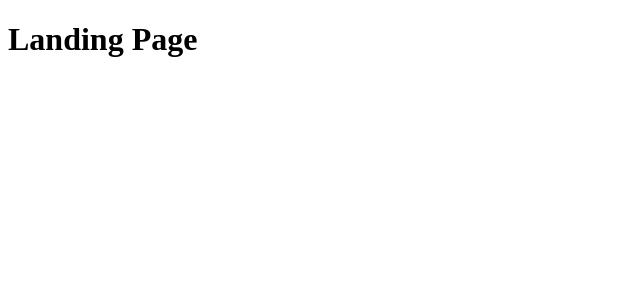
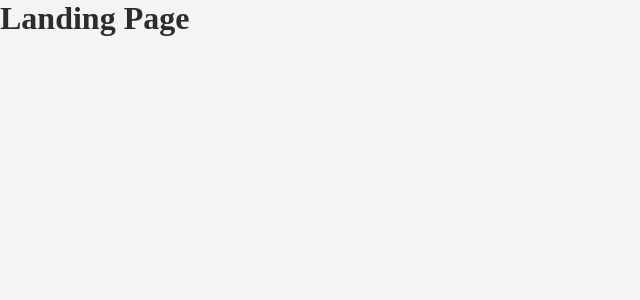
Before and after one commit to lucasemn1/boticash, a React (Create React App) app: page / in a window 1280 px wide. Shown: the top 300 px of the page, without its empty margins (0-640 px from the left). Built offline with nearby package versions, Linux system fonts and the light colour scheme.

Commit message:
Configurando o styled components

```diff
--- a/package.json
+++ b/package.json
@@ -19,6 +19,7 @@
     "react-router-dom": "^5.2.0",
     "react-scripts": "4.0.3",
     "redux": "^4.0.5",
+    "styled-components": "^5.2.3",
     "typescript": "^4.1.2",
     "web-vitals": "^1.0.1"
   },
@@ -47,6 +48,7 @@
     ]
   },
   "devDependencies": {
+    "@types/styled-components": "^5.1.9",
     "eslint-plugin-import": "^2.22.1"
   }
 }
--- a/src/App.tsx
+++ b/src/App.tsx
@@ -1,11 +1,20 @@
+// Redux
 import { Provider } from "react-redux";
+import store from "./redux/store";
+
+// Pages and styles
 import Landing from "./pages/Landing/Landing";
-import store from "./redux/store";
+import GlobalStyle from "./styles/global";
+import { ThemeProvider } from "styled-components";
+import { lightTheme } from "./styles/themes";
 
 function App() {
   return (
     <Provider store={store}>
-      <Landing />
+      <ThemeProvider theme={lightTheme}>
+        <GlobalStyle/>
+        <Landing />
+      </ThemeProvider>
     </Provider>
   );
 }
--- a/src/Router.tsx
+++ b/src/Router.tsx
@@ -1,12 +1,12 @@
 import { FC } from "react";
 import { BrowserRouter, Switch, Route } from "react-router-dom";
-import App from "./App";
+import Landing from "./pages/Landing/Landing";
 
 const Router: FC = () => {
   return (
     <BrowserRouter>
       <Switch>
-        <Route path="/" exact component={App}/>
+        <Route path="/" exact component={Landing}/>
       </Switch>
     </BrowserRouter>
   );
--- a/src/index.tsx
+++ b/src/index.tsx
@@ -1,11 +1,11 @@
 import React from 'react';
 import ReactDOM from 'react-dom';
+import App from './App';
 import reportWebVitals from './reportWebVitals';
-import Router from "./Router";
 
 ReactDOM.render(
   <React.StrictMode>
-    <Router />
+    <App />
   </React.StrictMode>,
   document.getElementById('root')
 );
--- /dev/null
+++ b/src/styles/global.ts
@@ -0,0 +1,14 @@
+import { createGlobalStyle } from "styled-components";
+
+export default createGlobalStyle`
+  * {
+    margin: 0;
+    padding: 0;
+    box-sizing: border-box;
+  }
+
+  body {
+    background-color: ${props => props.theme.colors.getBackgroundColor()};
+    color: ${props => props.theme.colors.getBackgroundContrastColor()};
+  }
+`;
--- /dev/null
+++ b/src/styles/styled.d.ts
@@ -0,0 +1,6 @@
+import "styled-components";
+import { ITheme } from "./themes";
+
+declare module "styled-components" {
+  export interface DefaultTheme extends ITheme {};
+}
--- /dev/null
+++ b/src/styles/themes.ts
@@ -0,0 +1,57 @@
+
+
+export interface ITheme {
+  title: string;
+  colors: {
+    primary: string;
+    primaryHover: string;
+    secondary: string;
+    secondaryHover: string;
+    danger: string;
+    dark: string;
+    dark2: string;
+    dark3: string;
+    light: string;
+    light2: string;
+    light3: string;
+    light4: string;
+    getBackgroundColor: () => string;
+    getBackgroundColor2: () => string;
+    getBackgroundContrastColor: () => string;
+    getBackgroundContrastColor2: () => string;
+  },
+}
+
+export const lightTheme: ITheme = {
+  title: "light",
+  colors: {
+    primary: "rgb(141, 198, 63)",
+    primaryHover: "rgb(75, 116, 20)",
+    secondary: "rgb(245, 130, 32)",
+    secondaryHover: "rgb(241, 90, 34)",
+    danger: "rgb(241, 71, 34)",
+    dark: "rgb(44, 44, 44)",
+    dark2: "rgb(116, 116, 116)",
+    dark3: "rgb(190, 190, 190)",
+    light: "rgb(255, 255, 255)",
+    light2: "rgb(252, 252, 252)",
+    light3: "rgb(244, 244, 244)",
+    light4: "rgb(228, 228, 228)",
+
+    getBackgroundColor() {
+      return this.light3;
+    },
+
+    getBackgroundColor2() {
+      return this.light;
+    },
+
+    getBackgroundContrastColor() {
+      return this.dark;
+    },
+
+    getBackgroundContrastColor2() {
+      return this.light2;
+    }
+  }
+}
--- a/tsconfig.json
+++ b/tsconfig.json
@@ -22,5 +22,8 @@
   },
   "include": [
     "src"
+  ],
+  "files": [
+    "src/styles/styled.d.ts"
   ]
 }
```
Also changed, not shown: 1 other file (tests, documents, lock files or other folders).
